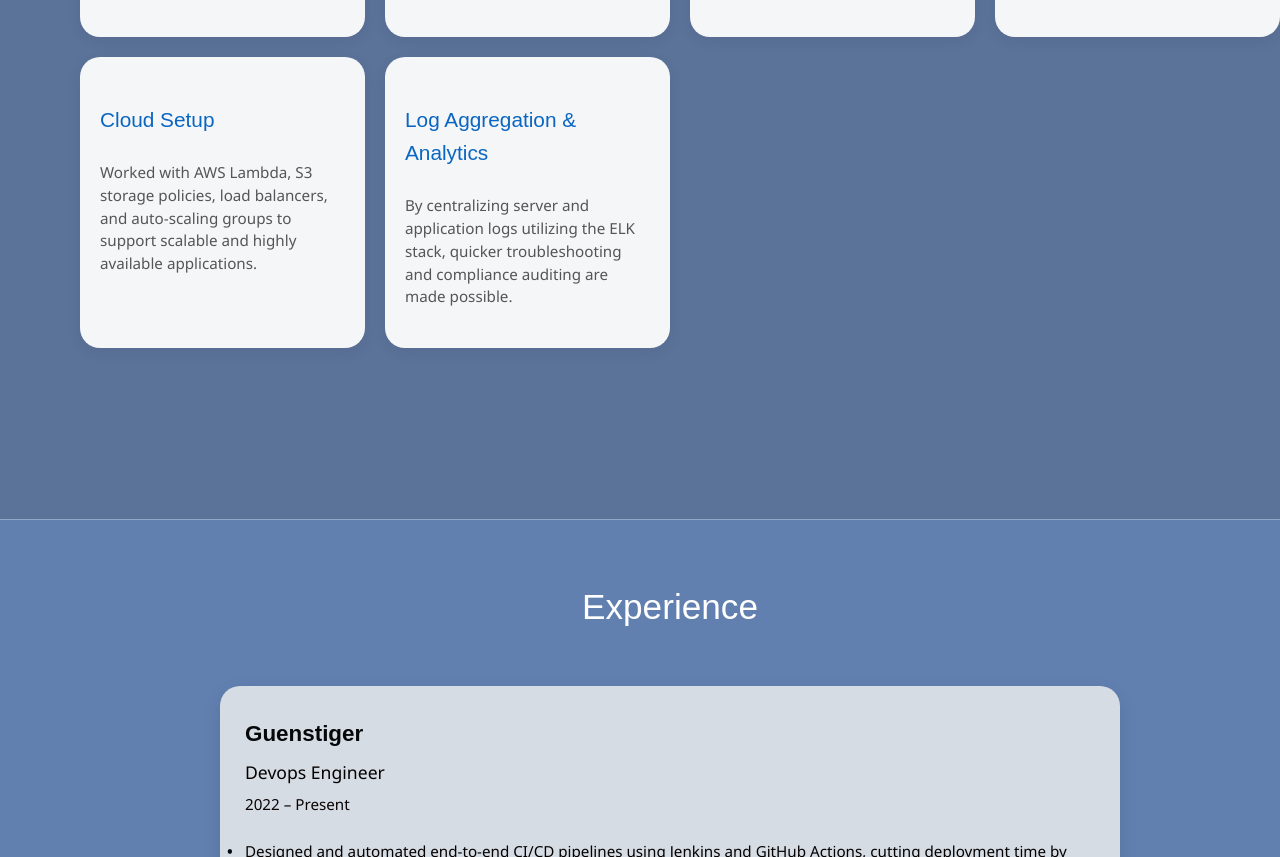
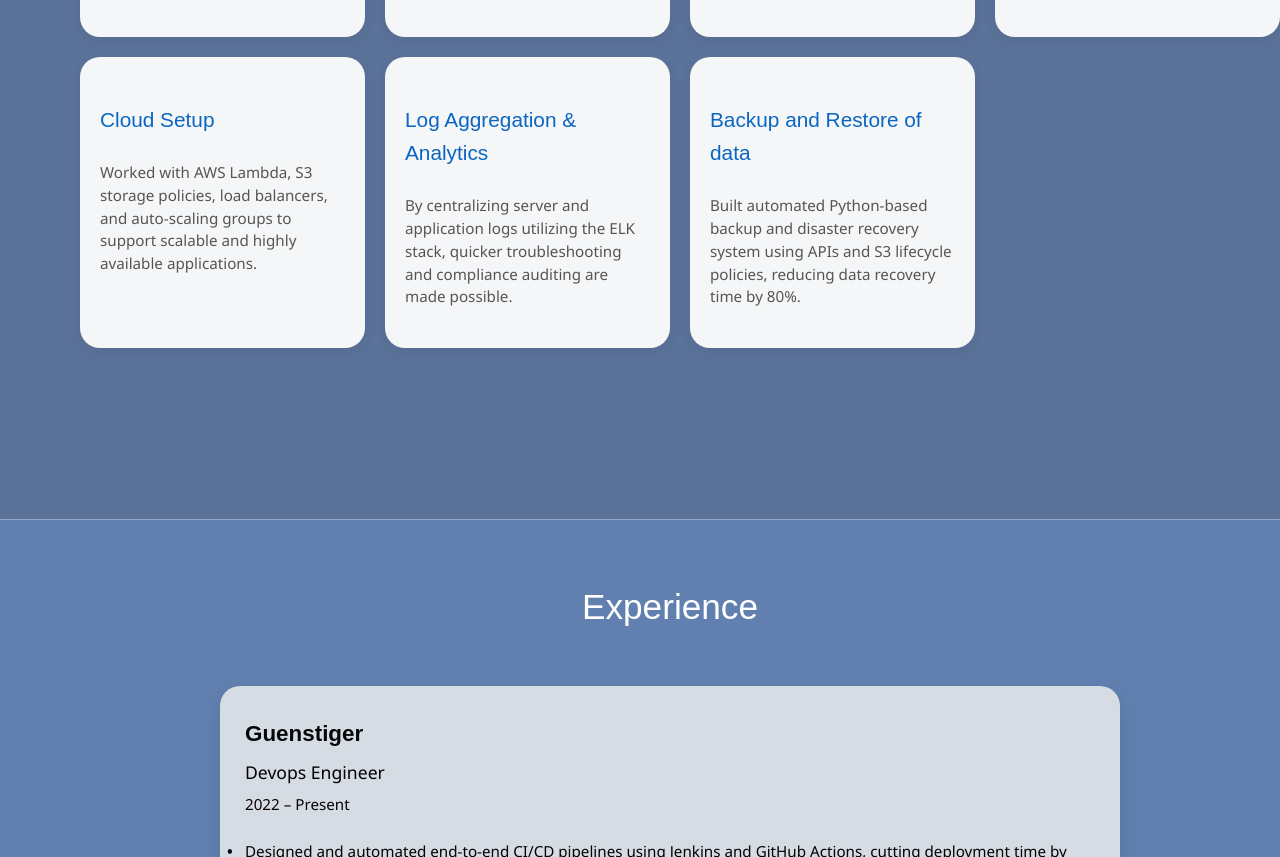
Before and after one commit to sakshidwivedi1501/sakshidevops.github.io, a plain HTML site: page index.html in a window 1280 px wide. Shown: the part 2785-3642 px from the top of the page. Drawn offline with Linux system fonts and the light colour scheme.

```diff
--- a/index.html
+++ b/index.html
@@ -180,6 +180,12 @@
         <p>By centralizing server and application logs utilizing the ELK stack, quicker troubleshooting and compliance auditing are made possible.</p>
         <!--a href="https://github.com/sakshidwivedi1501/DEVOPS_PROJECTS/tree/main/Monitoring_And_Logging" class="project-btn" target="_blank">View on GitHub</a-->
       </div>
+
+      <div class="project-card">
+        <h3>Backup and Restore of data</h3>
+        <p>Built automated Python-based backup and disaster recovery system using APIs and S3 lifecycle policies, reducing data recovery time by 80%.</p>
+        <!--a href="https://github.com/sakshidwivedi1501/DEVOPS_PROJECTS/tree/main/Monitoring_And_Logging" class="project-btn" target="_blank">View on GitHub</a-->
+      </div>
     </div>
   </section>
 
```
